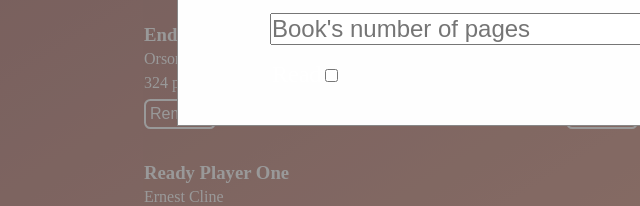
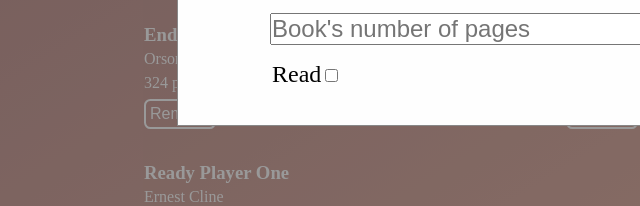
Before and after one commit to notqueued/odin-library, a plain HTML site: page index.html in a window 1280 px wide. Both pictures are taken after a click on the button "New book". Shown: the part 262-468 px from the top of the page, 112-752 px from the left. Drawn offline with Linux system fonts and the light colour scheme.

Commit message:
hot fix on read label

```diff
--- a/index.html
+++ b/index.html
@@ -26,7 +26,7 @@
                                  placeholder="Book's number of pages" maxlength="4" onKeyPress="if(this.value.length==4) return false;" />
                         <div class="formLastRow">
                             <div>
-                                <label for="read">Read</label>
+                                <label id="labelRead" for="read">Read</label>
                                 <input class="bookRead" type="checkbox" id="read">
                             </div>
                             <div>
--- a/style.css
+++ b/style.css
@@ -139,6 +139,10 @@
     justify-content: space-between;
 }
 
+#labelRead {
+    color: black;
+}
+
 input[type=text], input[type=number] {
     display: block;
     width: 90%;
```
